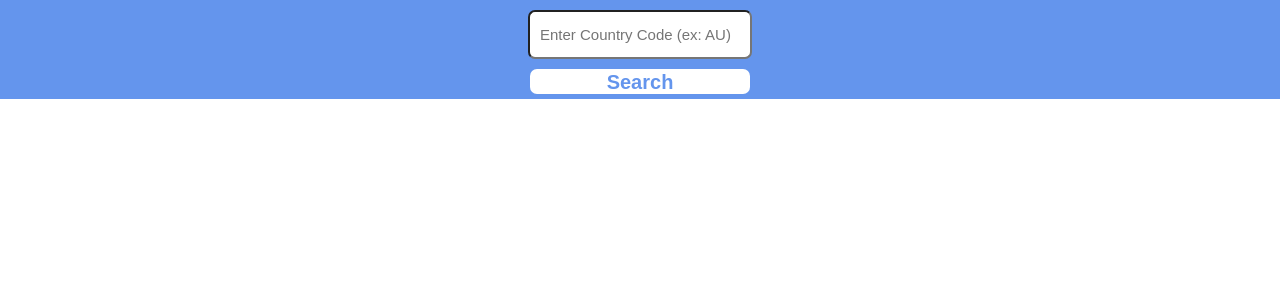
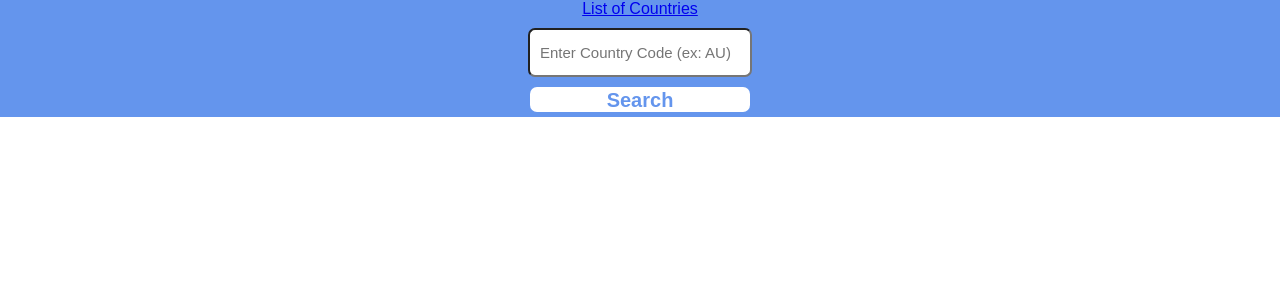
Before and after one commit to danish-faisal/Countries_GraphQL_App, a React (Create React App) app: page /search in a window 1280 px wide. Shown: the top 300 px of the page. Built offline with nearby package versions, Linux system fonts and the light colour scheme.

Commit message:
Search to Home linked

```diff
--- a/src/pages/Search.js
+++ b/src/pages/Search.js
@@ -1,5 +1,6 @@
 import { gql, useLazyQuery } from "@apollo/client";
 import { useState } from "react";
+import { Link } from "react-router-dom";
 
 const SEARCH_COUNTRY = gql`
   query Country($code: ID!) {
@@ -29,6 +30,7 @@
   return (
     <div className="search">
       <div className="input">
+        <Link to="/">List of Countries</Link>
         <input
           type="text"
           placeholder="Enter Country Code (ex: AU)"
```
